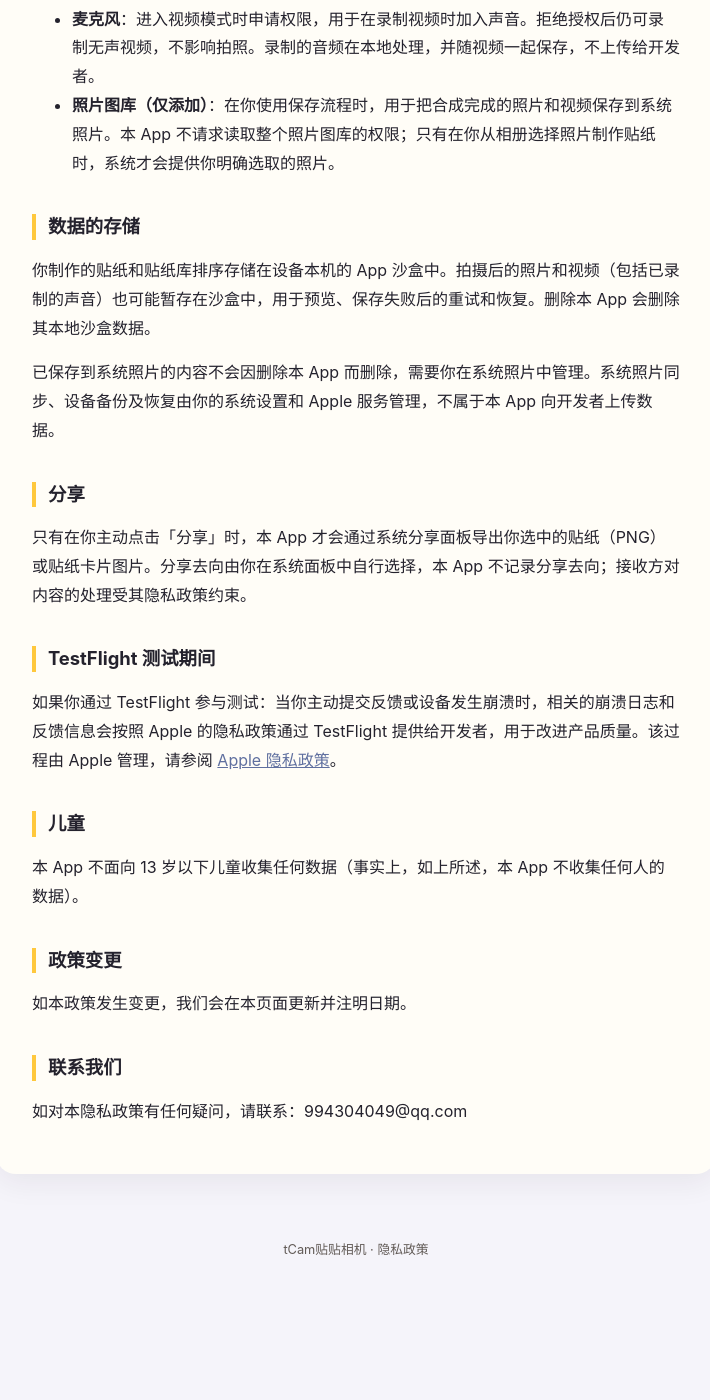
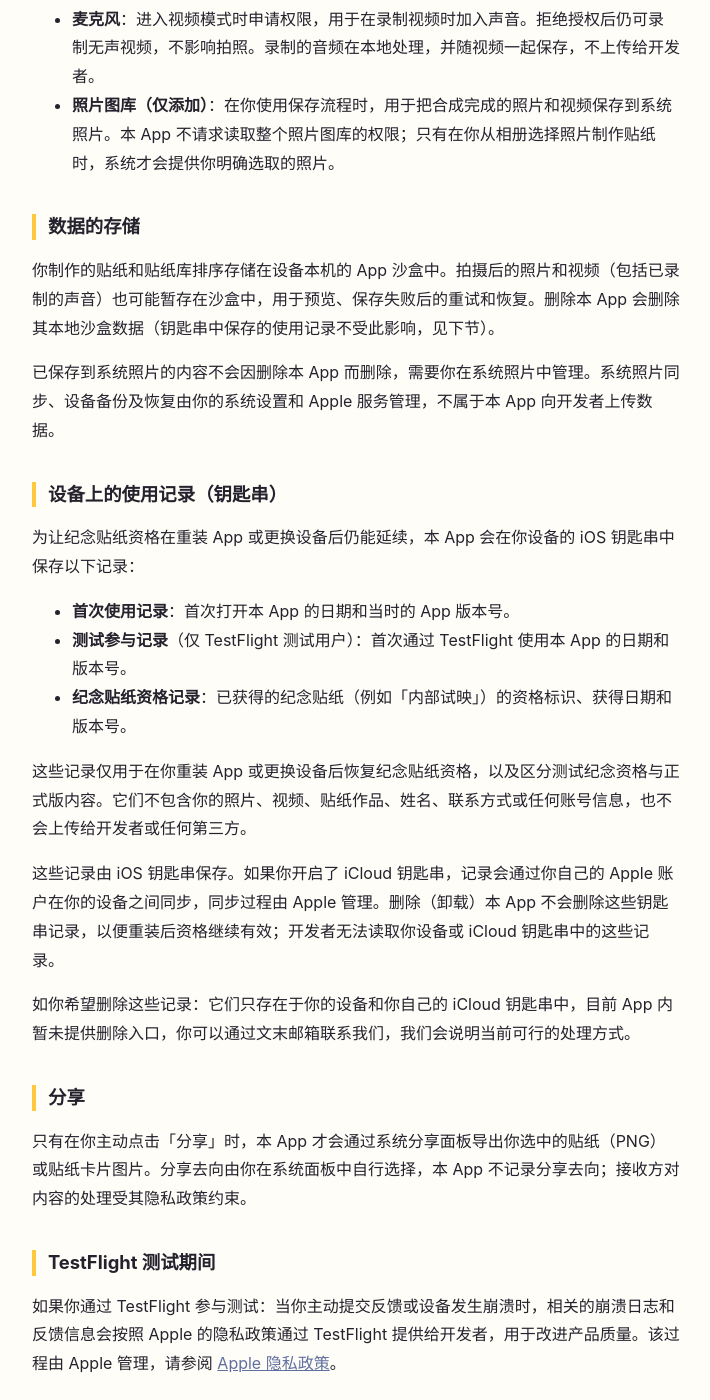
Before and after one commit to jonysong-beta/tcam-support, a Jekyll site: the page built from privacy-policy.md, in a window 1280 px wide and 1400 px high, scrolled down 654 px. Shown: the whole window, without its empty margins (284-994 px from the left). Built offline with Jekyll 4.4.1, drawn with Linux system fonts in a browser that asks for light colours; our own code applies the rules of GitHub Pages for plain Markdown files; before the commit the page ends 1963 px from its top, so only the background shows below that; some of the changed text lies outside the part shown.

Commit message:
docs: disclose keychain continuity records in privacy policy

```diff
--- a/privacy-policy.md
+++ b/privacy-policy.md
@@ -20,9 +20,23 @@ tCam贴贴相机（以下简称「本 App」）由独立开发者运营。本隐
 
 ## 数据的存储
 
-你制作的贴纸和贴纸库排序存储在设备本机的 App 沙盒中。拍摄后的照片和视频（包括已录制的声音）也可能暂存在沙盒中，用于预览、保存失败后的重试和恢复。删除本 App 会删除其本地沙盒数据。
+你制作的贴纸和贴纸库排序存储在设备本机的 App 沙盒中。拍摄后的照片和视频（包括已录制的声音）也可能暂存在沙盒中，用于预览、保存失败后的重试和恢复。删除本 App 会删除其本地沙盒数据（钥匙串中保存的使用记录不受此影响，见下节）。
 
 已保存到系统照片的内容不会因删除本 App 而删除，需要你在系统照片中管理。系统照片同步、设备备份及恢复由你的系统设置和 Apple 服务管理，不属于本 App 向开发者上传数据。
+
+## 设备上的使用记录（钥匙串）
+
+为让纪念贴纸资格在重装 App 或更换设备后仍能延续，本 App 会在你设备的 iOS 钥匙串中保存以下记录：
+
+- **首次使用记录**：首次打开本 App 的日期和当时的 App 版本号。
+- **测试参与记录**（仅 TestFlight 测试用户）：首次通过 TestFlight 使用本 App 的日期和版本号。
+- **纪念贴纸资格记录**：已获得的纪念贴纸（例如「内部试映」）的资格标识、获得日期和版本号。
+
+这些记录仅用于在你重装 App 或更换设备后恢复纪念贴纸资格，以及区分测试纪念资格与正式版内容。它们不包含你的照片、视频、贴纸作品、姓名、联系方式或任何账号信息，也不会上传给开发者或任何第三方。
+
+这些记录由 iOS 钥匙串保存。如果你开启了 iCloud 钥匙串，记录会通过你自己的 Apple 账户在你的设备之间同步，同步过程由 Apple 管理。删除（卸载）本 App 不会删除这些钥匙串记录，以便重装后资格继续有效；开发者无法读取你设备或 iCloud 钥匙串中的这些记录。
+
+如你希望删除这些记录：它们只存在于你的设备和你自己的 iCloud 钥匙串中，目前 App 内暂未提供删除入口，你可以通过文末邮箱联系我们，我们会说明当前可行的处理方式。
 
 ## 分享
 
```
Also changed, not shown: other parts of privacy-policy.md (+1 -1 lines).
